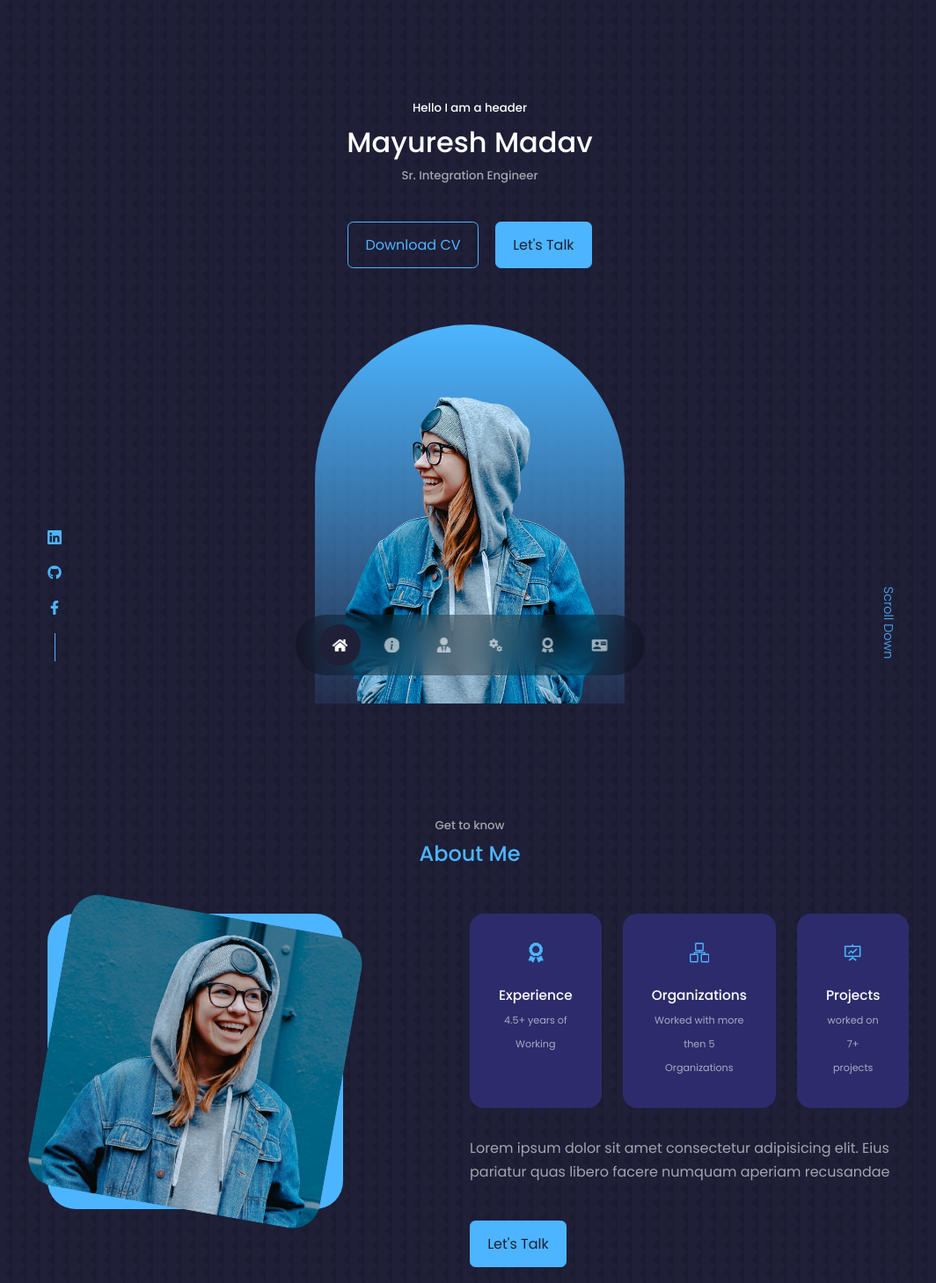
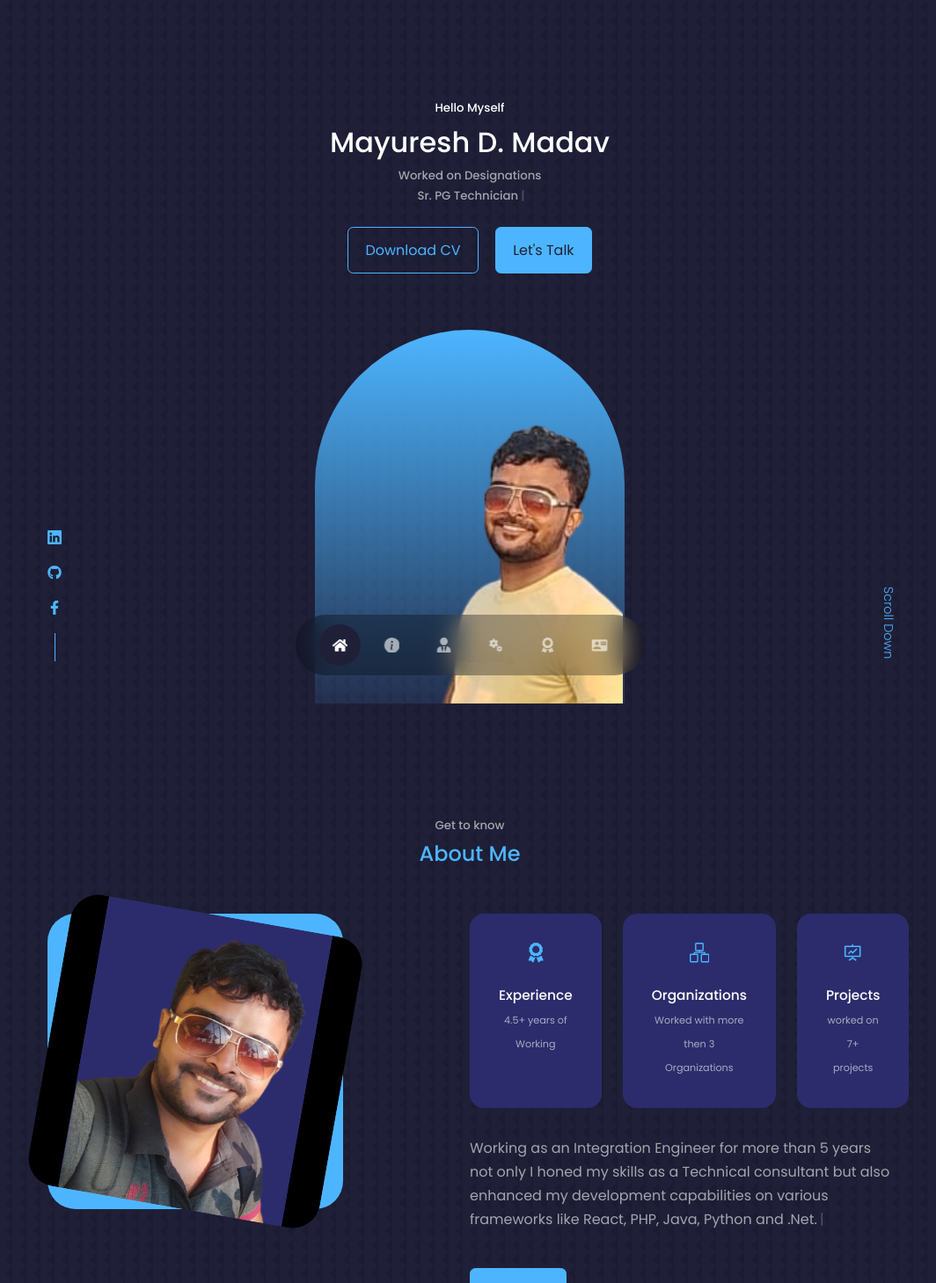
Before and after one commit to MayureshDMadav/Portfolio, a React (Create React App) app: page / in a window 1280 px wide. Shown: the top 1459 px of the page at 88% size, without its empty margins (106-1170 px from the left). Built offline with nearby package versions, Linux system fonts and the light colour scheme.

Commit message:
updated_profile

```diff
--- a/package.json
+++ b/package.json
@@ -11,6 +11,7 @@
     "react-dom": "^18.2.0",
     "react-icons": "^4.8.0",
     "react-scripts": "5.0.1",
+    "react-simple-typewriter": "^5.0.1",
     "swiper": "^9.2.4",
     "web-vitals": "^2.1.4"
   },
--- a/src/component/about/About.jsx
+++ b/src/component/about/About.jsx
@@ -3,6 +3,7 @@ import './about.css'
 import {FaAward} from 'react-icons/fa'
 import {SlOrganization} from 'react-icons/sl'
 import {AiOutlineFundProjectionScreen} from 'react-icons/ai'
+import Currentexp from '../typewriter/currentexp'
 import Me from '../../assets/me-about.jpg'
 
 const About = () => {
@@ -29,7 +30,7 @@ const About = () => {
             <article className="about__card">
               <SlOrganization className='about_icon'/>
               <h5>Organizations</h5>
-              <small>Worked with more then 5 Organizations</small>
+              <small>Worked with more then 3 Organizations</small>
             </article>
 
             <article className="about__card">
@@ -40,7 +41,7 @@ const About = () => {
 
             </div>
             <p>
-          Lorem ipsum dolor sit amet consectetur adipisicing elit. Eius pariatur quas libero facere numquam aperiam recusandae
+          <Currentexp/>
         </p>
 
         <a href="#contact" className='btn btn-primary' >Let's Talk</a>
--- a/src/component/header/Header.jsx
+++ b/src/component/header/Header.jsx
@@ -3,18 +3,20 @@ import './header.css'
 import Cta from './Cta'
 import ME from '../../assets/me.png'
 import Headersocial from './Headersocial'
+import Headertype from '../typewriter/headertype'
 
 const Header = () => {
   return (
    <header>
     <div className="container header_container">
-      <h5>Hello I am a header</h5>
-      <h1>Mayuresh Madav</h1>
-      <h5 className="text-light">Sr. Integration Engineer</h5>
+      <h5>Hello Myself</h5>
+      <h1>Mayuresh D. Madav</h1>
+      <h5 className="text-light">Worked on Designations</h5>
+      <h5 className="text-light">Sr. <Headertype/></h5>
       <Cta/>
       <Headersocial/>
       <div className="me">
-        <img src={ME} alt='me'></img>
+        <img src={ME} alt='me' style={{height:'119%',marginLeft:'22px'}}></img>
       </div>
       <a href="#contact" className='scroll_down'>Scroll Down</a>
     </div>
--- a/src/component/header/header.css
+++ b/src/component/header/header.css
@@ -15,7 +15,7 @@ header{
 /* HEADER  CTA */
 
 .cta{
-    margin-top: 2.5rem;
+    margin-top: 1.5rem;
     display: flex;
     gap: 1.2rem;
     justify-content: center;
--- /dev/null
+++ b/src/component/typewriter/currentexp.js
@@ -0,0 +1,22 @@
+import React from 'react'
+import { useTypewriter,Cursor } from 'react-simple-typewriter'
+
+function Currentexp ()  {
+    const [text] = useTypewriter({
+        words:['Working as an Integration Engineer for more than 5 years not only I honed my skills as a Technical consultant but also enhanced my development capabilities on various frameworks like React, PHP, Java, Python and .Net.','Additional ability to analyze and debug any technical error that are being faced at the time of integration by the merchant on any platform and provide real-time capability to enable fast integration.','Also skillful enough to understand the requirement and creating various automation tool that helps to make process faster and more reliable.Also provided contribution on developing and maintaining documentation portal and websites.'],
+        loop:false,
+        deleteSpeed:0,
+        typeSpeed:30
+
+    })
+  return (
+    <>
+   {text}
+    <Cursor/>
+    </>
+
+  )
+}
+
+
+export default Currentexp
--- /dev/null
+++ b/src/component/typewriter/headertype.js
@@ -0,0 +1,19 @@
+import React from 'react'
+import { useTypewriter,Cursor } from 'react-simple-typewriter'
+
+ function Headertype ()  {
+    const [text] = useTypewriter({
+        words:['Intergration Engineer','PG Technician'],
+        loop:{},
+    })
+  return (
+    <>
+   {text}
+    <Cursor/>
+    </>
+
+  )
+}
+
+
+export default Headertype
--- a/src/index.js
+++ b/src/index.js
@@ -1,5 +1,12 @@
-import ReactDOM from "react-dom";
+import React from "react";
+import ReactDOM from "react-dom/client";
 import App from "./App";
 import './index.css'
 
-ReactDOM.render(<App/>,document.querySelector("#root"))
+
+const root = ReactDOM.createRoot(document.getElementById("root"));
+root.render(
+  <React.StrictMode>
+    <App />
+  </React.StrictMode>
+);
```
Also changed, not shown: src/assets/me-about.jpg, src/assets/me.png.
